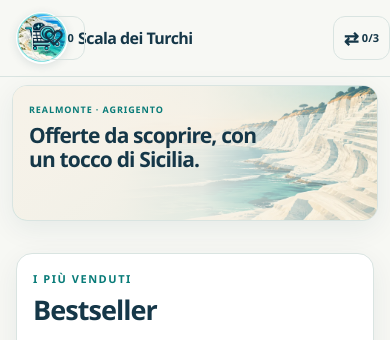
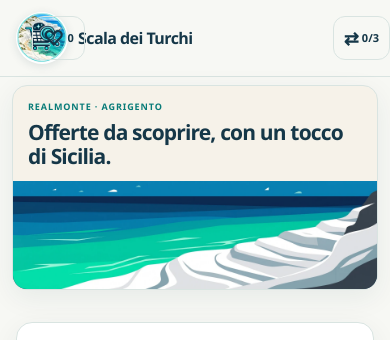
Before and after one commit to davimarz/ScaladeiturchiNext, a Next.js app: page /bestseller in a window 390 px wide. Shown: the top 340 px of the page. Built offline with nearby package versions, Linux system fonts and the light colour scheme; no server answers; the database is empty.

Commit message:
Place new Scala dei Turchi banner below the title

```diff
--- a/src/app/bestseller/page.tsx
+++ b/src/app/bestseller/page.tsx
@@ -9,13 +9,14 @@ export default function BestsellerPage() {
       <PublicHeader />
 
       <section className="brandHero" aria-labelledby="brandHeroTitle">
-        <Image src="/brand/scala-banner.webp" alt="" fill preload sizes="(max-width: 600px) 100vw, 1176px" className="brandHeroImage" />
-        <div className="brandHeroScrim" aria-hidden="true" />
         <div className="brandHeroContent">
           <p className="eyebrow">REALMONTE · AGRIGENTO</p>
           <h2 id="brandHeroTitle">Offerte da scoprire, con un tocco di Sicilia.</h2>
           <p>Prodotti e occasioni Amazon selezionati per rendere più semplice la tua ricerca.</p>
           <a className="brandHeroCta" href="#catalogo">Scopri le offerte</a>
+        </div>
+        <div className="brandHeroVisual">
+          <Image src="/brand/scala-banner.webp" alt="La Scala dei Turchi e il mare della costa agrigentina" fill preload sizes="(max-width: 600px) 100vw, 1176px" className="brandHeroImage" />
         </div>
       </section>
 
--- a/src/app/globals.css
+++ b/src/app/globals.css
@@ -386,24 +386,23 @@ body{font-size:16px;line-height:1.55}
 /* Brand identity for the public landing page. */
 .brandMark{width:58px;height:58px;background:#fff;border-radius:50%;box-shadow:0 2px 10px rgba(21,55,72,.12)}
 .brandMark img{display:block;width:100%;height:100%;object-fit:contain}
-.brandHero{position:relative;isolation:isolate;max-width:1176px;min-height:316px;margin:18px auto 14px;overflow:hidden;border:1px solid #d9e4e1;border-radius:22px;background:#e6f1ed;box-shadow:var(--shadow)}
-.brandHeroImage{z-index:-2;object-fit:cover;object-position:center 54%}
-.brandHeroScrim{position:absolute;z-index:-1;inset:0;background:linear-gradient(90deg,rgba(246,242,233,.97) 0%,rgba(246,242,233,.9) 35%,rgba(246,242,233,.45) 56%,rgba(246,242,233,0) 76%)}
-.brandHeroContent{max-width:690px;padding:38px 44px 40px}
+.brandHero{max-width:1176px;margin:18px auto 14px;overflow:hidden;border:1px solid #d9e4e1;border-radius:22px;background:#f6f2e9;box-shadow:var(--shadow)}
+.brandHeroContent{padding:26px 36px 20px}
 .brandHeroContent h2{max-width:590px;margin:9px 0 12px;font-size:clamp(30px,4vw,48px);line-height:1.08;letter-spacing:-.04em}
 .brandHeroContent>p:not(.eyebrow){max-width:490px;margin:0;color:var(--muted);font-size:16px;line-height:1.55}
 .brandHeroCta{display:inline-flex;min-height:48px;align-items:center;justify-content:center;margin-top:20px;padding:0 20px;border-radius:11px;background:var(--sea);color:#fff;font-weight:750;box-shadow:0 5px 14px rgba(8,123,120,.2);transition:background .15s,transform .15s}
 .brandHeroCta:hover{background:var(--sea-dark);transform:translateY(-1px)}
+.brandHeroVisual{position:relative;height:clamp(190px,22vw,270px);overflow:hidden;background:#0f3854}
+.brandHeroImage{object-fit:cover;object-position:center 54%}
 #catalogo{scroll-margin-top:82px}
 @media(max-width:800px){.brandHero{margin-left:20px;margin-right:20px}}
 @media(max-width:600px){
  .brandMark{width:52px;height:52px}
- .brandHero{min-height:410px;margin:12px 12px 10px;border-radius:18px}
- .brandHeroImage{object-position:72% center}
- .brandHeroScrim{background:linear-gradient(180deg,rgba(246,242,233,.04) 0%,rgba(246,242,233,.45) 35%,rgba(246,242,233,.94) 58%,rgba(246,242,233,.98) 100%)}
- .brandHeroContent{max-width:100%;padding:185px 22px 24px}
- .brandHeroContent h2{font-size:clamp(30px,9vw,39px)}
- .brandHeroContent>p:not(.eyebrow){font-size:15px}
+ .brandHero{margin:12px 12px 10px;border-radius:18px}
+ .brandHeroContent{padding:17px 18px 14px}
+ .brandHeroContent h2{font-size:clamp(25px,7vw,32px);margin:6px 0 0}
+ .brandHeroContent>p:not(.eyebrow),.brandHeroCta{display:none}
+ .brandHeroVisual{height:clamp(108px,34vw,145px)}
 }
 
 /* Lightweight placeholders keep the catalog layout stable while data loads. */
@@ -433,12 +432,10 @@ body{font-size:16px;line-height:1.55}
  body{padding-bottom:calc(84px + env(safe-area-inset-bottom,0px))}
  .publicTabs a{min-height:56px;display:flex;flex-direction:column;gap:3px;padding:5px 2px;font-size:11px}
  .publicTabIcon{display:block}
- .brandHero{min-height:136px;margin:8px 12px;border-radius:15px}
- .brandHeroImage{object-position:68% center}
- .brandHeroScrim{background:linear-gradient(90deg,rgba(246,242,233,.98) 0%,rgba(246,242,233,.91) 52%,rgba(246,242,233,.18) 100%)}
- .brandHeroContent{max-width:79%;padding:17px 16px}
+ .brandHero{margin:8px 12px;border-radius:15px}
+ .brandHeroContent{padding:14px 15px 12px}
  .brandHeroContent h2{font-size:21px;line-height:1.16;margin:6px 0 0}
- .brandHeroContent>p:not(.eyebrow),.brandHeroCta{display:none}
+ .brandHeroVisual{height:108px}
  .brandHeroContent .eyebrow{font-size:9px;letter-spacing:.1em}
  .productBody h3{min-height:0;-webkit-line-clamp:2;font-size:15px}
  .descriptionPreview{display:none}
```
Also changed, not shown: public/brand/scala-banner.webp.
